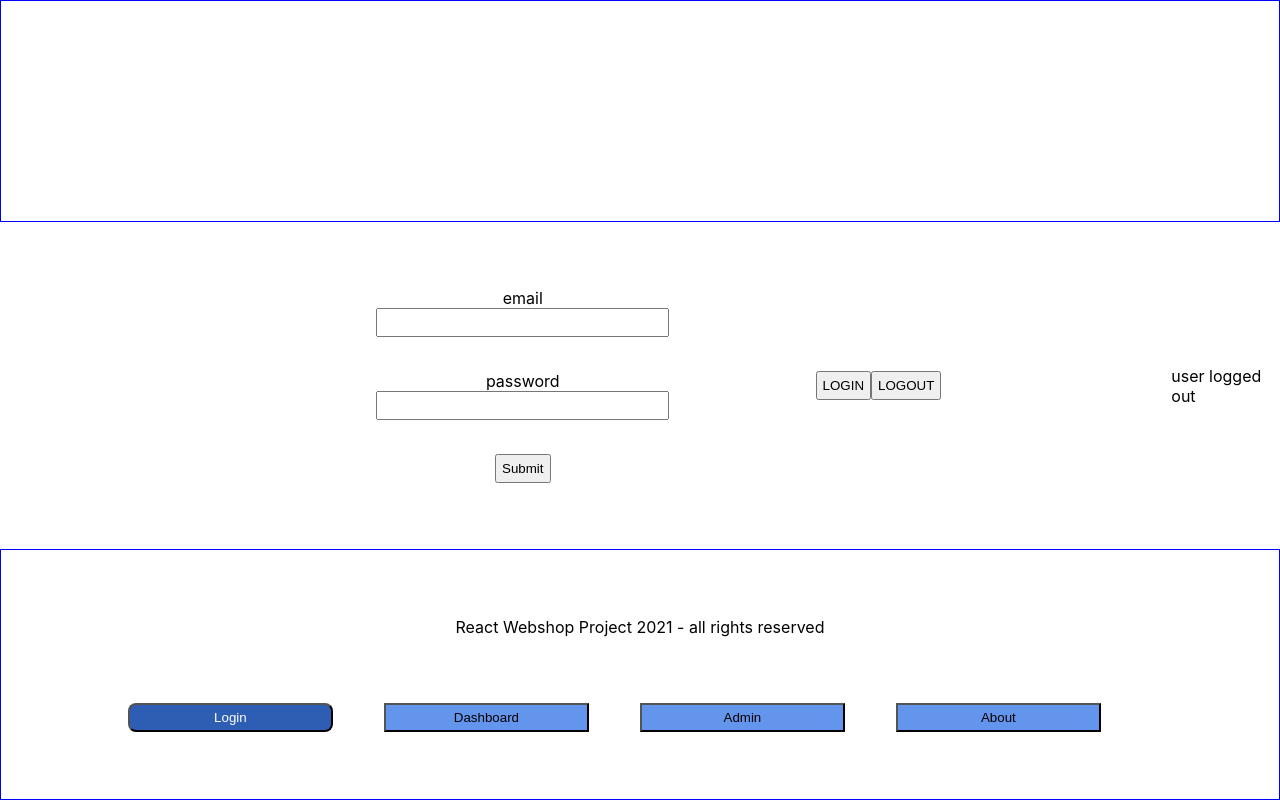
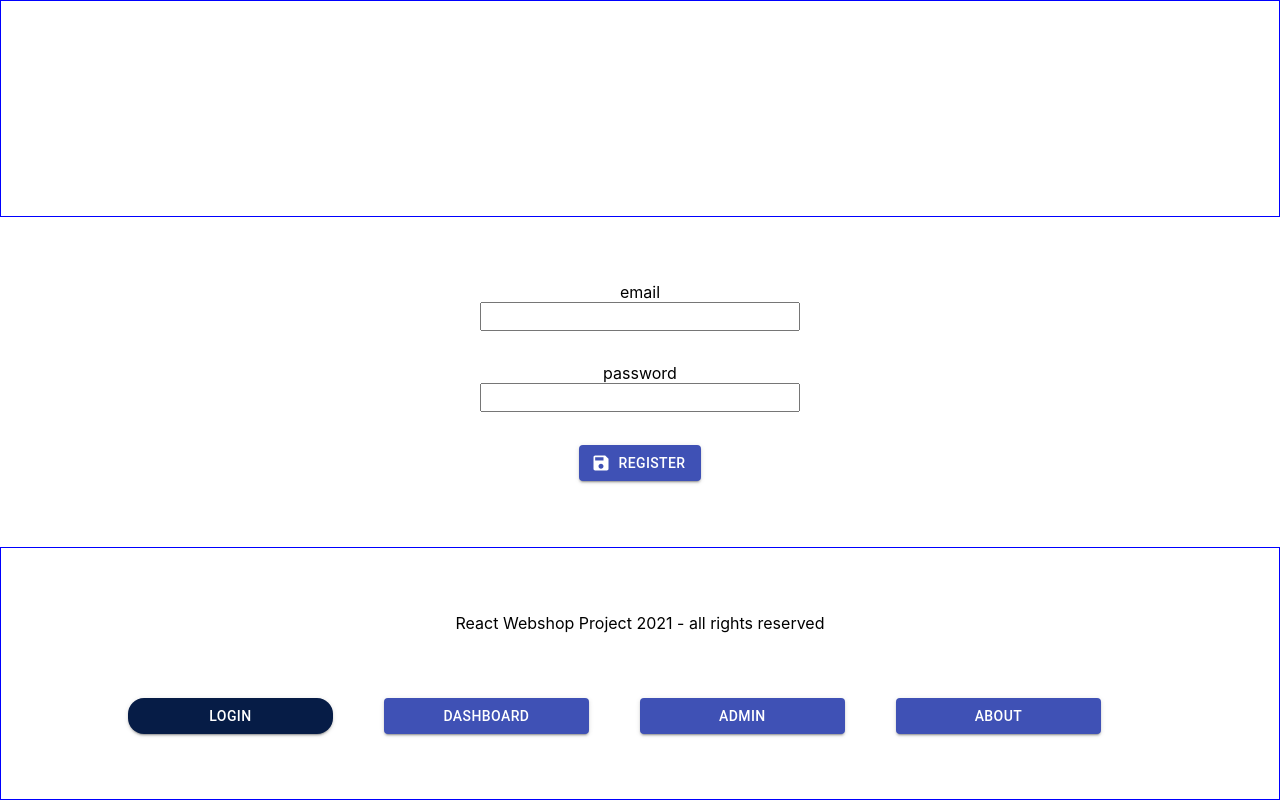
Before and after one commit to Azzazello1979/wsp-react, a React (Create React App) app: page /login in a window 1280 px wide. Built offline with nearby package versions, Linux system fonts and the light colour scheme; no server answers.

Commit message:
material-ui

```diff
--- a/package.json
+++ b/package.json
@@ -3,6 +3,8 @@
   "version": "0.1.0",
   "private": true,
   "dependencies": {
+    "@material-ui/core": "^4.11.4",
+    "@material-ui/icons": "^4.11.2",
     "@reduxjs/toolkit": "^1.6.0",
     "@testing-library/jest-dom": "^5.14.1",
     "@testing-library/react": "^11.2.7",
--- a/src/index.css
+++ b/src/index.css
@@ -9,14 +9,9 @@ body {
   -moz-osx-font-smoothing: grayscale;
 }
 
-code {
-  font-family: source-code-pro, Menlo, Monaco, Consolas, 'Courier New',
-    monospace;
-}
-
 * {
   box-sizing: border-box; /* margin, border, padding won't count */
-  margin: 0 !important;
+  margin: 0;
 }
 
 .text-centered {
--- a/src/pageComponents/Login/Login.jsx
+++ b/src/pageComponents/Login/Login.jsx
@@ -1,17 +1,10 @@
 import classes from './Login.module.css';
 import LoginRegisterForm from '../../reusableComponents/LoginRegisterForm/LoginRegisterForm';
-import { useSelector } from 'react-redux';
 
 const Login = () => {
-
-    const userLoggedIn = useSelector(state => state.authSlice.userLoggedIn);
-    const userEmail = useSelector(state => state.authSlice.userEmail);
-
     return (
         <div className={classes['login-wrapper']}>
             <LoginRegisterForm></LoginRegisterForm>
-            <p>{userLoggedIn ? 'user logged in' : 'user logged out'}</p>
-            <p>{userEmail}</p>
         </div>
     );
 };
--- a/src/reusableComponents/LoginRegisterForm/LoginRegisterForm.jsx
+++ b/src/reusableComponents/LoginRegisterForm/LoginRegisterForm.jsx
@@ -3,6 +3,9 @@ import useInput from '../../customHooks/use-input';
 import { emailValidatorFn, passwordValidatorFn } from '../../utils/validatorFunctions';
 import { useDispatch } from 'react-redux';
 import { authActionCreators, authThunkCreators } from './../../store/authSlice';
+
+import Button from '@material-ui/core/Button';
+import SaveIcon from '@material-ui/icons/Save';
 
 const LoginRegisterForm = () => {
 
@@ -58,12 +61,16 @@ const LoginRegisterForm = () => {
                 </div>
 
                 <div className={classes['form-control-group']}>
-                    <button type="submit" disabled={!formIsValid} >Submit</button>
+                    <Button
+                        type="submit"
+                        disabled={!formIsValid}
+                        variant="contained"
+                        size="medium"
+                        color="primary"
+                        startIcon={<SaveIcon />}
+                    >Register</Button>
                 </div>
             </form>
-
-            <button onClick={loginHandler}>LOGIN</button>
-            <button onClick={logoutHandler}>LOGOUT</button>
 
         </div>
     );
--- a/src/reusableComponents/MainNavi/MainNavi.jsx
+++ b/src/reusableComponents/MainNavi/MainNavi.jsx
@@ -1,6 +1,8 @@
 import classes from './MainNavi.module.css';
 import { NavLink } from 'react-router-dom';
 import React from 'react';
+
+import Button from '@material-ui/core/Button';
 
 const HorizontalNavi = (props) => {
 
@@ -8,10 +10,10 @@ const HorizontalNavi = (props) => {
 
     return (
         <React.Fragment>
-            <NavLink to="/login" className={classes['main-navi-anchor']} activeClassName={classes.active}><button style={buttonStyle}>Login</button></NavLink>
-            <NavLink to="/dashboard" className={classes['main-navi-anchor']} activeClassName={classes.active}><button style={buttonStyle}>Dashboard</button></NavLink>
-            <NavLink to="/admin" className={classes['main-navi-anchor']} activeClassName={classes.active}><button style={buttonStyle}>Admin</button></NavLink>
-            <NavLink to="/about" className={classes['main-navi-anchor']} activeClassName={classes.active}><button style={buttonStyle}>About</button></NavLink>
+            <NavLink to="/login" className={classes['main-navi-anchor']} activeClassName={classes.active}><Button variant="contained" color="primary" style={buttonStyle}>Login</Button></NavLink>
+            <NavLink to="/dashboard" className={classes['main-navi-anchor']} activeClassName={classes.active}><Button variant="contained" color="primary" style={buttonStyle}>Dashboard</Button></NavLink>
+            <NavLink to="/admin" className={classes['main-navi-anchor']} activeClassName={classes.active}><Button variant="contained" color="primary" style={buttonStyle}>Admin</Button></NavLink>
+            <NavLink to="/about" className={classes['main-navi-anchor']} activeClassName={classes.active}><Button variant="contained" color="primary" style={buttonStyle}>About</Button></NavLink>
         </React.Fragment>
     );
 };
--- a/src/reusableComponents/MainNavi/MainNavi.module.css
+++ b/src/reusableComponents/MainNavi/MainNavi.module.css
@@ -1,16 +1,13 @@
 .main-navi-anchor > * {
-    background: cornflowerblue;
     width: 80%;
-    cursor: pointer;
-    transition: all 0.5s;
-}
-
-.main-navi-anchor button:hover {
-    background: rgb(46, 93, 180);
 }
 
 .main-navi-anchor.active > * {
-    background: rgb(46, 93, 180);
+    background: rgb(6, 28, 70);
     color: white;
-    border-radius: 8px;
+    border-radius: 16px;
 }
+
+a {
+    text-decoration: none;
+}
```
Also changed, not shown: 2 other files (tests, documents, lock files or other folders).
